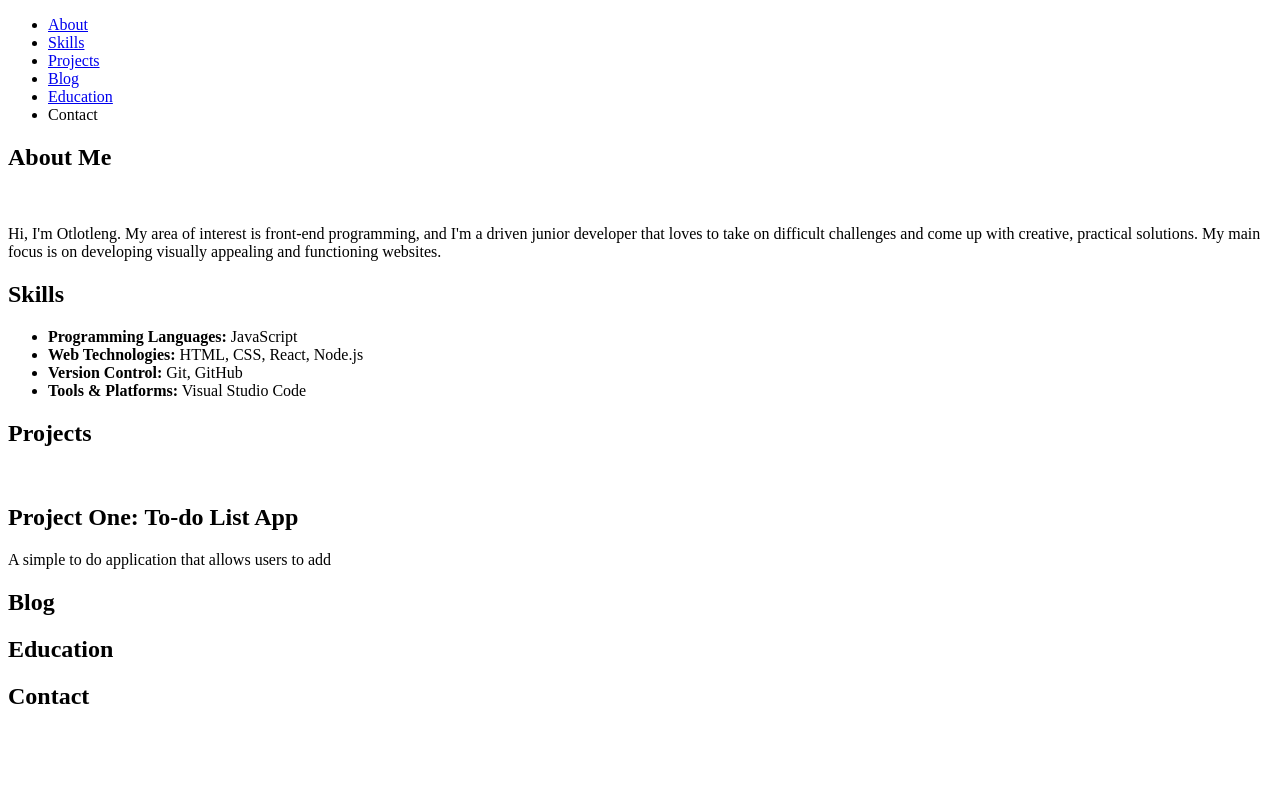
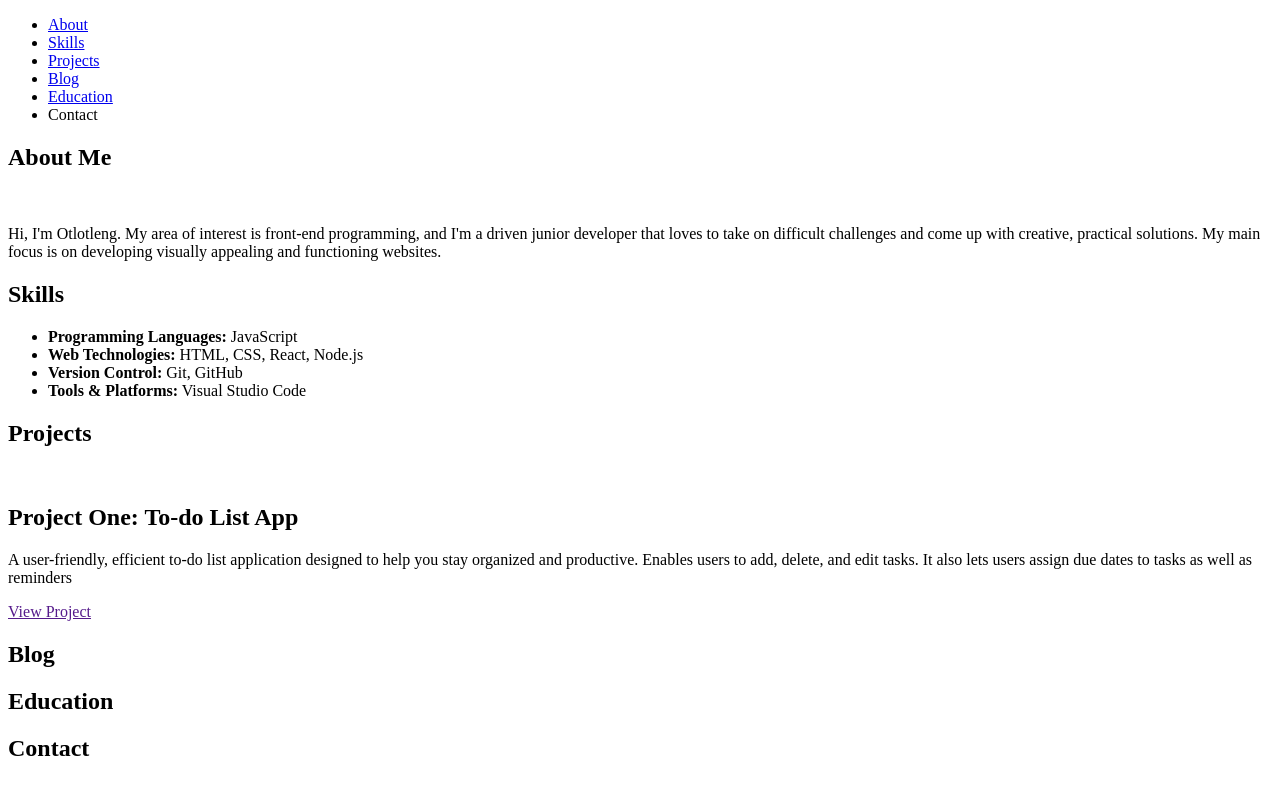
Before and after one commit to OtlotlengMajuja/OTLMAJ363_BCL2401_GroupE_Otlotleng-Majuja_CDV05, a plain HTML site: page index.html in a window 1280 px wide. Drawn offline with Linux system fonts and the light colour scheme.

Commit message:
Included the image, content, and link for the first project

```diff
--- a/index.html
+++ b/index.html
@@ -47,10 +47,16 @@
 
     <section id="projects">
       <h1>Projects</h1>
-      <div>
+      <div class="project">
         <img src="" alt="" />
         <h2>Project One: To-do List App</h2>
-        <p>A simple to do application that allows users to add</p>
+        <p>
+          A user-friendly, efficient to-do list application designed to help you
+          stay organized and productive. Enables users to add, delete, and edit
+          tasks. It also lets users assign due dates to tasks as well as
+          reminders
+        </p>
+        <a href="" target="_blank" rel="noopener">View Project</a>
       </div>
     </section>
 
```
